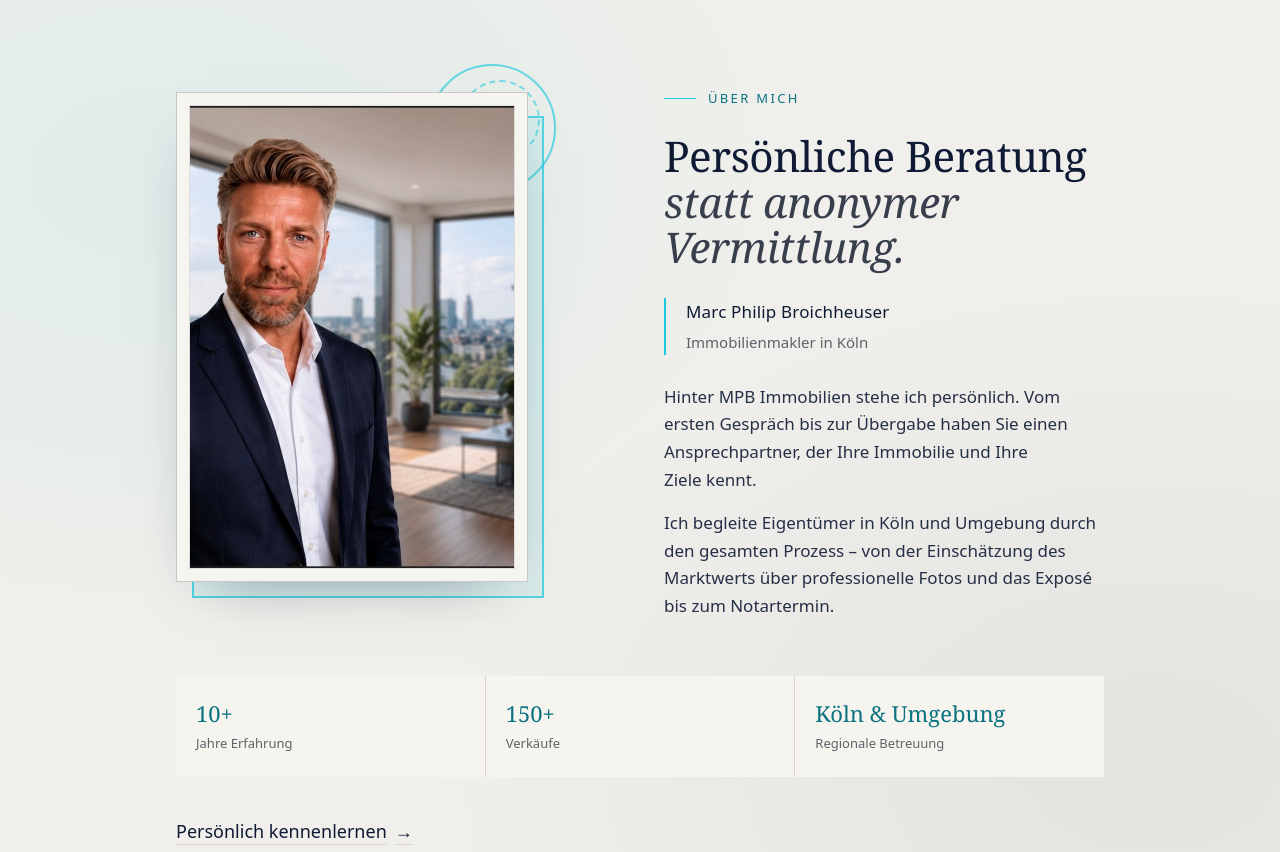
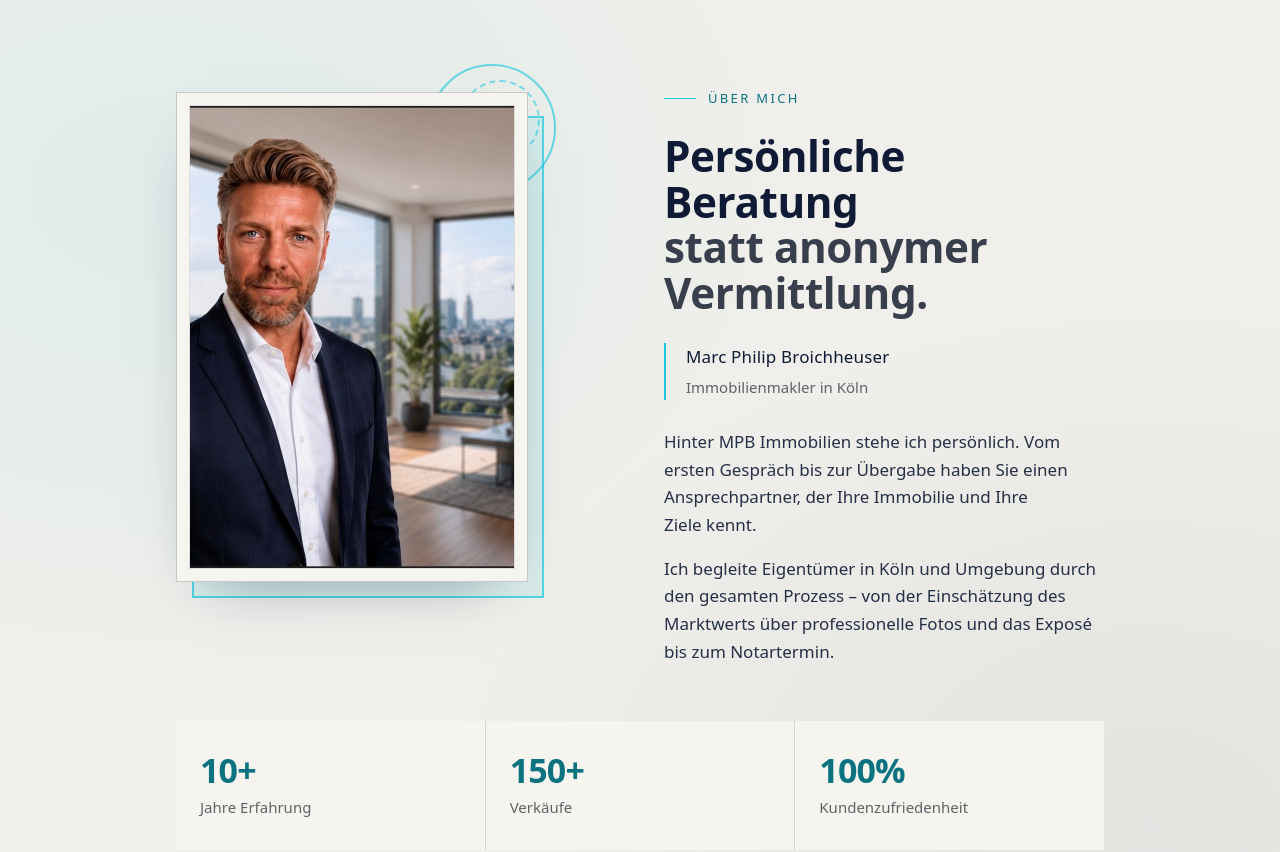
Before and after one commit to nilvaes/immobilien-makler, a Nuxt app: page / in a window 1280 px wide. Shown: the part 820-1672 px from the top of the page. Built offline with nearby package versions, Linux system fonts and the light colour scheme.

Commit message:
Refresh typography and animate about-section statistics

```diff
--- a/app/assets/css/main.css
+++ b/app/assets/css/main.css
@@ -12,7 +12,6 @@
   --color-accent: #1ccadf;
   --color-accent-ink: #0b7280;
 
-  --font-serif: 'Newsreader', 'Iowan Old Style', Georgia, serif;
   --font-sans: 'Instrument Sans', ui-sans-serif, system-ui, sans-serif;
 
   --text-display: clamp(2.5rem, 1.6rem + 2.9vw, 4.25rem);
@@ -95,8 +94,8 @@
   h1,
   h2,
   h3 {
-    font-family: var(--font-serif);
-    font-weight: 400;
+    font-family: var(--font-sans);
+    font-weight: 600;
     text-wrap: balance;
   }
 
--- a/app/components/home/HomeAbout.vue
+++ b/app/components/home/HomeAbout.vue
@@ -52,7 +52,7 @@ import { about, broker } from '~/data/site'
 
           <h2 id="about-title" class="text-heading">
             <span class="block">{{ about.titleLines[0] }}</span>
-            <span class="block italic text-night/80">{{ about.titleLines[1] }}</span>
+            <span class="block text-night/80">{{ about.titleLines[1] }}</span>
           </h2>
 
           <div class="border-l-2 border-accent pl-5">
@@ -76,11 +76,13 @@ import { about, broker } from '~/data/site'
         <div
           v-for="fact in about.facts"
           :key="fact.label"
-          class="flex flex-col-reverse bg-paper px-5 py-6"
+          class="flex flex-col-reverse bg-paper px-5 py-7 sm:px-6 sm:py-8"
           :data-placeholder="fact.placeholder || undefined"
         >
-          <dt class="mt-2 text-[0.8125rem] leading-snug text-muted">{{ fact.label }}</dt>
-          <dd class="font-serif text-[1.375rem] leading-tight text-accent-ink">{{ fact.value }}</dd>
+          <dt class="mt-2.5 text-[0.9375rem] leading-snug text-muted">{{ fact.label }}</dt>
+          <dd class="font-sans text-[1.875rem] font-semibold leading-none tracking-[-0.025em] text-accent-ink sm:text-[2.125rem]">
+            <CountUp :value="fact.value" />
+          </dd>
         </div>
       </dl>
 
--- a/app/components/home/HomeHero.vue
+++ b/app/components/home/HomeHero.vue
@@ -34,7 +34,7 @@ import { hero, valuationCta } from '~/data/site'
 
           <h1 id="hero-title" class="mt-6 animate-rise text-display [animation-delay:80ms] lg:mt-8">
             <span class="block">{{ hero.titleLines[0] }}</span>
-            <span class="block text-accent italic">{{ hero.titleLines[1] }}</span>
+            <span class="block text-accent">{{ hero.titleLines[1] }}</span>
           </h1>
 
           <p class="mt-6 max-w-[34rem] animate-rise text-lead text-white/80 [animation-delay:160ms] lg:mt-7">
--- a/app/components/layout/MobileMenu.vue
+++ b/app/components/layout/MobileMenu.vue
@@ -55,7 +55,7 @@ onBeforeUnmount(() => {
           <li v-for="item in navigation" :key="item.to" class="border-b border-line">
             <NuxtLink
               :to="item.to"
-              class="block py-4 font-serif text-[1.875rem] leading-tight"
+              class="block py-4 font-sans text-[1.875rem] leading-tight"
               @click="open = false"
             >
               {{ item.label }}
--- /dev/null
+++ b/app/components/ui/CountUp.vue
@@ -0,0 +1,60 @@
+<script setup lang="ts">
+const props = defineProps<{ value: string }>()
+const element = ref<HTMLElement | null>(null)
+const displayedValue = ref(props.value)
+let observer: IntersectionObserver | undefined
+let frame = 0
+let motionPreference: MediaQueryList | undefined
+
+function finish() {
+  cancelAnimationFrame(frame)
+  observer?.disconnect()
+  displayedValue.value = props.value
+}
+
+function handleMotionChange() {
+  if (motionPreference?.matches) finish()
+}
+
+onMounted(() => {
+  motionPreference = window.matchMedia('(prefers-reduced-motion: reduce)')
+  const match = props.value.match(/^(\d+)(.*)$/)
+  if (!match || motionPreference.matches || !('IntersectionObserver' in window)) return
+
+  const target = Number(match[1])
+  const suffix = match[2] ?? ''
+  displayedValue.value = `0${suffix}`
+  motionPreference.addEventListener('change', handleMotionChange)
+
+  observer = new IntersectionObserver((entries) => {
+    if (!entries.some(entry => entry.isIntersecting)) return
+    observer?.disconnect()
+    let startedAt: number | undefined
+
+    function tick(now: number) {
+      startedAt ??= now
+      const progress = Math.min((now - startedAt) / 1600, 1)
+      const eased = 1 - (1 - progress) ** 3
+      displayedValue.value = `${Math.floor(target * eased)}${suffix}`
+      if (progress < 1) frame = requestAnimationFrame(tick)
+      else displayedValue.value = props.value
+    }
+
+    frame = requestAnimationFrame(tick)
+  }, { threshold: 0.5, rootMargin: '0px 0px -10% 0px' })
+
+  if (element.value) observer.observe(element.value)
+})
+
+onBeforeUnmount(() => {
+  finish()
+  motionPreference?.removeEventListener('change', handleMotionChange)
+})
+</script>
+
+<template>
+  <span ref="element" class="inline-block tabular-nums">
+    <span class="sr-only">{{ value }}</span>
+    <span aria-hidden="true">{{ displayedValue }}</span>
+  </span>
+</template>
--- a/app/data/site.ts
+++ b/app/data/site.ts
@@ -106,7 +106,7 @@ export const about = {
     { value: '10+', label: 'Jahre Erfahrung', placeholder: true },
     // TODO(client): confirm before launch — currently mirrored from the live site, not independently verified.
     { value: '150+', label: 'Verkäufe', placeholder: true },
-    { value: 'Köln & Umgebung', label: 'Regionale Betreuung' },
+    { value: '100%', label: 'Kundenzufriedenheit' },
   ] satisfies TrustFact[],
   link: { label: 'Persönlich kennenlernen', to: '/#kontakt' },
 }
--- a/nuxt.config.ts
+++ b/nuxt.config.ts
@@ -27,13 +27,14 @@ export default defineNuxtConfig({
   },
 
   fonts: {
+    // Nuxt Fonts downloads provider fonts and serves them from this site's own origin.
+    // Keep this self-hosted setup instead of adding Google Fonts CDN links to app.head.
     defaults: {
       weights: [400, 500, 600],
       styles: ['normal'],
       subsets: ['latin', 'latin-ext'],
     },
     families: [
-      { name: 'Newsreader', provider: 'google', weights: [400, 500], styles: ['normal', 'italic'] },
       { name: 'Instrument Sans', provider: 'google', weights: [400, 500, 600] },
     ],
   },
```
